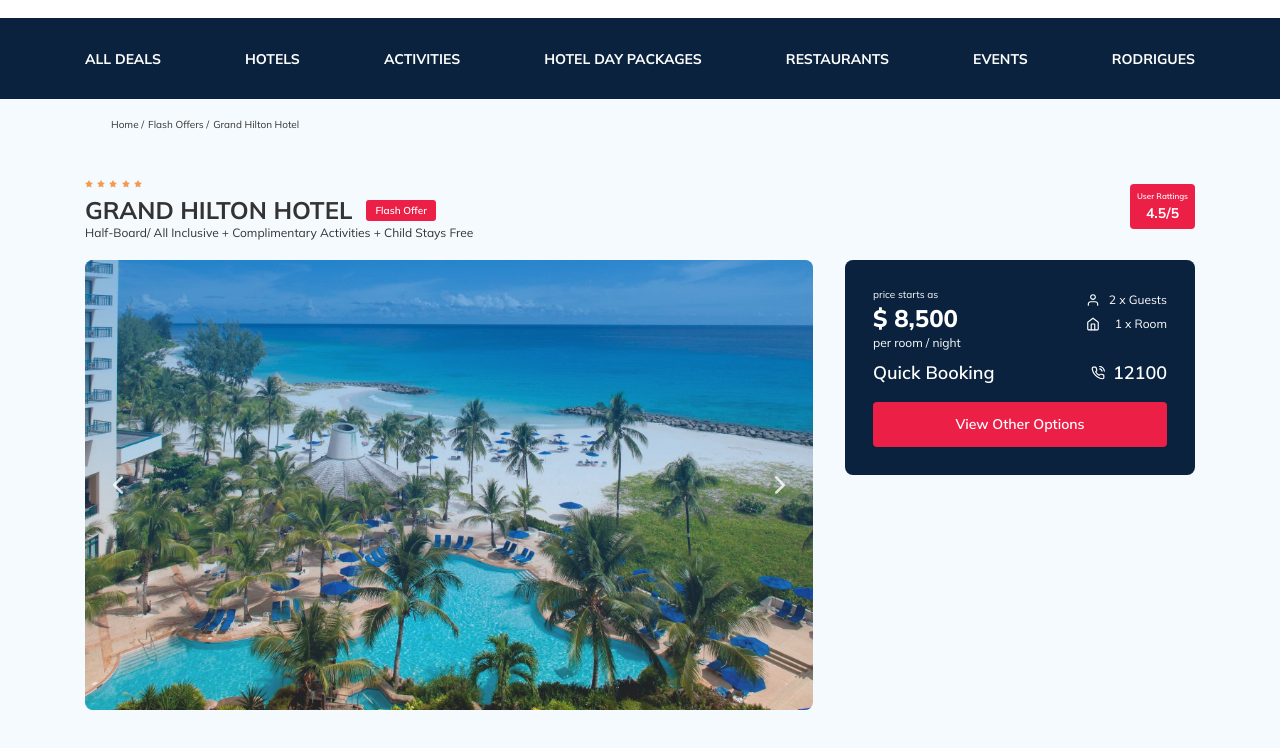
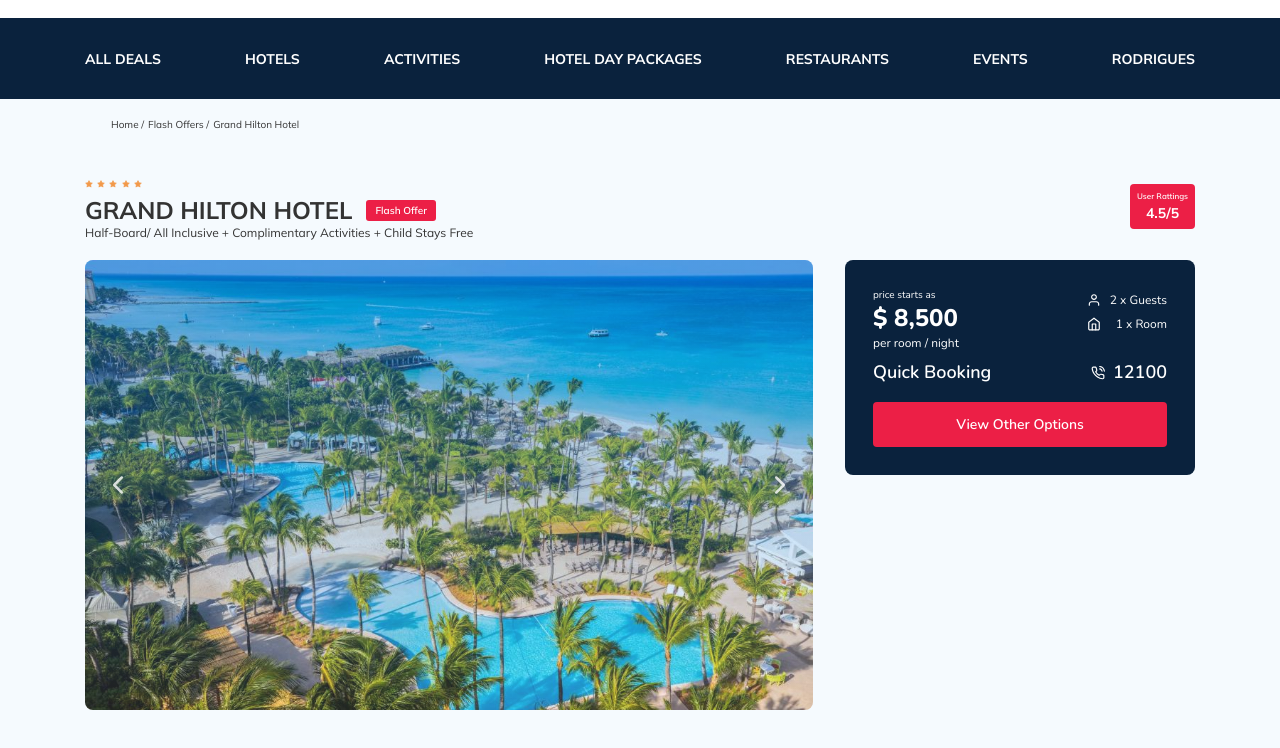
Before and after one commit to NeverMind109/Hotel-Booking-Page, a plain HTML site: page index.html in a window 1280 px wide. Shown: the part 102-850 px from the top of the page. Drawn offline with nearby package versions, Linux system fonts and the light colour scheme.

Commit message:
changed font-family Nunito for booking right block

```diff
--- a/scss/__settings.scss
+++ b/scss/__settings.scss
@@ -3,7 +3,6 @@
 }
 body {
     font-family: 'Mulish', sans-serif;
-    // font-family: 'Nunito', sans-serif;
     background-color: $secondary;
     color: $text-color;
 }
--- a/scss/blocks/__hotel.scss
+++ b/scss/blocks/__hotel.scss
@@ -40,6 +40,7 @@
         display: flex;
         flex-direction: column;
         justify-content: space-between;
+        font-family: 'Nunito', sans-serif;
     }
 }
 .stars {
```
Also changed, not shown: css/style.css, 1 other file.
